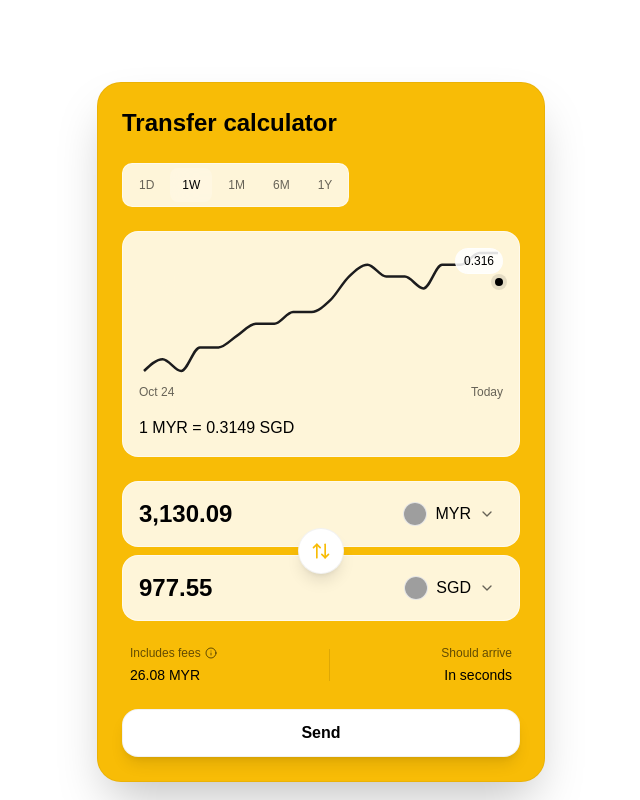
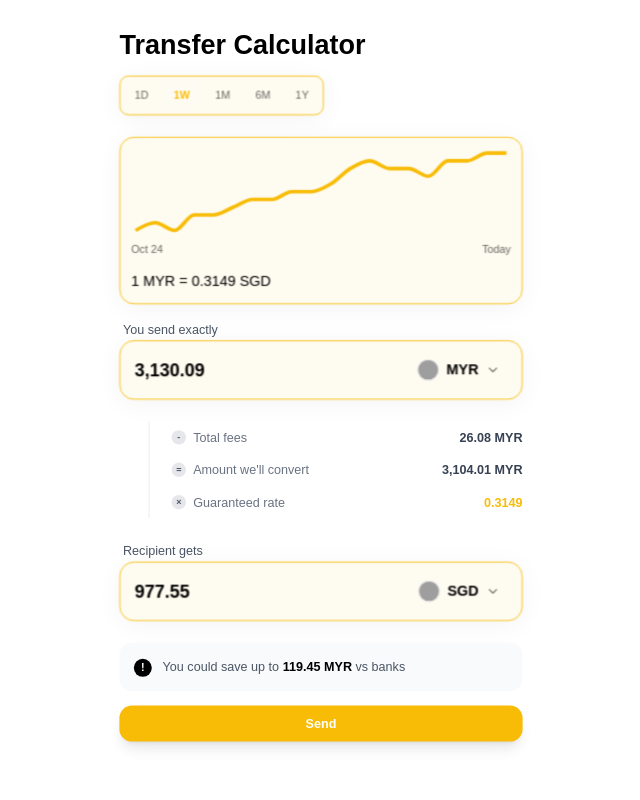
Before and after one commit to derek2403/currency-exchange-box, a Next.js app: page / in a window 1280 px wide. Shown: the whole page, without its empty margins (319-959 px from the left). Built offline with nearby package versions, Linux system fonts and the light colour scheme; grey boxes are pictures that could not be loaded.

Commit message:
updated UI to new version

```diff
--- a/components/CurrencySelect.js
+++ b/components/CurrencySelect.js
@@ -74,7 +74,7 @@ export function CurrencySelect({ isOpen, onClose, onSelect, selectedCurrency, tr
                     animate={{ opacity: 1, y: 0, scale: 1 }}
                     exit={{ opacity: 0, y: 10, scale: 0.95 }}
                     transition={{ duration: 0.2, ease: "easeOut" }}
-                    className="fixed z-50 glass rounded-xl shadow-2xl overflow-hidden flex flex-col"
+                    className="fixed z-50 dropdown-box bg-white overflow-hidden flex flex-col"
                     style={{
                         bottom: position.bottom,
                         left: position.left,
--- a/pages/index.js
+++ b/pages/index.js
@@ -4,7 +4,14 @@ import Image from "next/image";
 import { cn } from "@/lib/utils";
 import { Button } from "@/components/ui/button";
 import { ArrowUpDown, Info, ChevronDown } from "lucide-react";
-import { LineChart, Line, ResponsiveContainer, YAxis } from 'recharts';
+import {
+  LineChart,
+  XAxis,
+  YAxis,
+  ResponsiveContainer,
+  Tooltip,
+  Line,
+} from 'recharts';
 import { CurrencySelect } from "@/components/CurrencySelect";
 import { ToggleGroup, ToggleGroupItem } from '@/components/ui/toggle-group-1';
 
@@ -80,9 +87,9 @@ export default function TransferPage() {
       </Head>
 
       <div className="relative isolate grid h-dvh grid-rows-[auto,1fr] overflow-x-hidden overflow-y-auto lg:overflow-hidden bg-white">
-        <div className="flex items-center justify-center w-full h-full p-4 pt-20">
-          <div className="w-full max-w-md bg-[#F8BC06] rounded-3xl p-6 shadow-2xl border border-black/5">
-            <h1 className="text-2xl font-bold text-black mb-6">Transfer calculator</h1>
+        <div className="flex items-center justify-center w-full h-full p-4 pt-8 scale-90 origin-top">
+          <div className="w-full max-w-md bg-white">
+            <h1 className="text-3xl font-bold text-black mb-4">Transfer Calculator</h1>
 
             {/* Time Range Toggle */}
             <div className="flex mb-6">
@@ -94,38 +101,45 @@ export default function TransferPage() {
                 }}
                 className="glass p-1 rounded-lg"
               >
-                <ToggleGroupItem value="1D" className="data-[state=on]:bg-white/20 data-[state=on]:text-black text-black/60 hover:text-black transition-colors rounded-md px-3 py-1 text-xs">1D</ToggleGroupItem>
-                <ToggleGroupItem value="1W" className="data-[state=on]:bg-white/20 data-[state=on]:text-black text-black/60 hover:text-black transition-colors rounded-md px-3 py-1 text-xs">1W</ToggleGroupItem>
-                <ToggleGroupItem value="1M" className="data-[state=on]:bg-white/20 data-[state=on]:text-black text-black/60 hover:text-black transition-colors rounded-md px-3 py-1 text-xs">1M</ToggleGroupItem>
-                <ToggleGroupItem value="6M" className="data-[state=on]:bg-white/20 data-[state=on]:text-black text-black/60 hover:text-black transition-colors rounded-md px-3 py-1 text-xs">6M</ToggleGroupItem>
-                <ToggleGroupItem value="1Y" className="data-[state=on]:bg-white/20 data-[state=on]:text-black text-black/60 hover:text-black transition-colors rounded-md px-3 py-1 text-xs">1Y</ToggleGroupItem>
+                <ToggleGroupItem value="1D" className="data-[state=on]:bg-white/20 data-[state=on]:text-[#F8BC06] data-[state=on]:font-bold text-black/60 hover:text-black transition-colors rounded-md px-3 py-1 text-xs">1D</ToggleGroupItem>
+                <ToggleGroupItem value="1W" className="data-[state=on]:bg-white/20 data-[state=on]:text-[#F8BC06] data-[state=on]:font-bold text-black/60 hover:text-black transition-colors rounded-md px-3 py-1 text-xs">1W</ToggleGroupItem>
+                <ToggleGroupItem value="1M" className="data-[state=on]:bg-white/20 data-[state=on]:text-[#F8BC06] data-[state=on]:font-bold text-black/60 hover:text-black transition-colors rounded-md px-3 py-1 text-xs">1M</ToggleGroupItem>
+                <ToggleGroupItem value="6M" className="data-[state=on]:bg-white/20 data-[state=on]:text-[#F8BC06] data-[state=on]:font-bold text-black/60 hover:text-black transition-colors rounded-md px-3 py-1 text-xs">6M</ToggleGroupItem>
+                <ToggleGroupItem value="1Y" className="data-[state=on]:bg-white/20 data-[state=on]:text-[#F8BC06] data-[state=on]:font-bold text-black/60 hover:text-black transition-colors rounded-md px-3 py-1 text-xs">1Y</ToggleGroupItem>
               </ToggleGroup>
             </div>
 
             {/* Chart Section */}
-            <div className="mb-6 glass rounded-2xl p-4">
-              <div className="h-32 w-full relative">
+            <div className="mb-4 glass rounded-2xl p-3">
+              <div className="h-24 w-full relative">
                 {isMounted && (
                   <ResponsiveContainer width="100%" height="100%">
                     <LineChart data={data}>
+                      <Tooltip
+                        contentStyle={{
+                          backgroundColor: '#F8BC06',
+                          border: 'none',
+                          borderRadius: '8px',
+                          color: 'white',
+                          fontWeight: 'bold',
+                          fontSize: '12px',
+                          padding: '4px 8px'
+                        }}
+                        itemStyle={{ color: 'white' }}
+                        cursor={{ stroke: 'black', strokeWidth: 1, strokeDasharray: '4 4' }}
+                      />
                       <Line
                         type="monotone"
                         dataKey="value"
-                        stroke="#1c1c1e"
-                        strokeWidth={2.5}
+                        stroke="#F8BC06"
+                        strokeWidth={4}
                         dot={false}
+                        activeDot={{ r: 6, fill: '#F8BC06', stroke: 'white', strokeWidth: 2 }}
                       />
                       <YAxis domain={['dataMin', 'dataMax']} hide />
                     </LineChart>
                   </ResponsiveContainer>
                 )}
-                {/* Current Rate Indicator */}
-                <div className="absolute top-0 right-0 flex flex-col items-end">
-                  <div className="glass text-black text-xs px-2 py-1 rounded-full mb-1 font-medium">
-                    0.316
-                  </div>
-                  <div className="w-2 h-2 bg-black rounded-full ring-4 ring-black/10"></div>
-                </div>
               </div>
 
               <div className="flex justify-between text-xs text-black/60 mt-2">
@@ -139,19 +153,22 @@ export default function TransferPage() {
             </div>
 
             {/* Input Section */}
-            <div className="relative space-y-2">
+            <div className="relative space-y-6">
               {/* From Input */}
-              <div className="glass rounded-2xl p-4 flex items-center justify-between group focus-within:ring-1 focus-within:ring-black/20 transition-all">
+              <div className="space-y-2">
+                <label className="text-sm font-medium text-gray-600 ml-1">You send exactly</label>
+                <div className="glass rounded-2xl p-4 flex items-center justify-between group focus-within:ring-2 focus-within:ring-[#F8BC06]/50 transition-all">
                   <input
                     type="text"
                     value={amount}
                     onChange={(e) => setAmount(e.target.value)}
-                  className="bg-transparent text-black text-2xl font-semibold outline-none w-full placeholder:text-black/40"
+                    className="bg-transparent text-black text-xl font-bold outline-none w-full placeholder:text-black/40"
                   />
+                  <div className="flex items-center gap-2">
                     <button
                       ref={fromTriggerRef}
                       onClick={() => setIsFromOpen(!isFromOpen)}
-                  className="flex items-center gap-2 text-black font-medium hover:bg-black/5 px-2 py-1 rounded-lg transition-colors"
+                      className="flex items-center gap-2 text-black font-bold hover:bg-black/5 px-2 py-1 rounded-lg transition-colors"
                     >
                       <div className="w-6 h-6 rounded-full overflow-hidden relative flex items-center justify-center bg-white border border-black/10">
                         <Image
@@ -164,7 +181,7 @@ export default function TransferPage() {
                       {fromCurrency.code}
                       <ChevronDown className="w-4 h-4 text-black/60" />
                     </button>
-
+                  </div>
                   <CurrencySelect
                     isOpen={isFromOpen}
                     onClose={() => setIsFromOpen(false)}
@@ -173,29 +190,53 @@ export default function TransferPage() {
                     triggerRef={fromTriggerRef}
                   />
                 </div>
+              </div>
 
-              {/* Swap Button */}
-              <div className="absolute left-1/2 top-1/2 -translate-x-1/2 -translate-y-1/2 z-10">
-                <button
-                  onClick={handleSwap}
-                  className="bg-white rounded-full p-3 shadow-lg hover:scale-105 transition-all border border-black/5"
-                >
-                  <ArrowUpDown className="w-5 h-5 text-[#F8BC06]" />
-                </button>
+              {/* Fee Breakdown / Timeline */}
+              <div className="pl-6 border-l-2 border-gray-100 ml-8 space-y-4 py-2 relative">
+                {/* Fee */}
+                <div className="flex justify-between items-center text-sm">
+                  <div className="flex items-center gap-2">
+                    <div className="w-4 h-4 rounded-full bg-gray-200 flex items-center justify-center text-[10px] text-gray-600 font-bold">-</div>
+                    <span className="text-gray-500">Total fees</span>
+                  </div>
+                  <span className="font-semibold text-gray-700">26.08 {fromCurrency.code}</span>
+                </div>
+
+                {/* Amount to Convert */}
+                <div className="flex justify-between items-center text-sm">
+                  <div className="flex items-center gap-2">
+                    <div className="w-4 h-4 rounded-full bg-gray-200 flex items-center justify-center text-[10px] text-gray-600 font-bold">=</div>
+                    <span className="text-gray-500">Amount we'll convert</span>
+                  </div>
+                  <span className="font-semibold text-gray-700">3,104.01 {fromCurrency.code}</span>
+                </div>
+
+                {/* Rate */}
+                <div className="flex justify-between items-center text-sm">
+                  <div className="flex items-center gap-2">
+                    <div className="w-4 h-4 rounded-full bg-gray-200 flex items-center justify-center text-[10px] text-gray-600 font-bold">×</div>
+                    <span className="text-gray-500">Guaranteed rate</span>
+                  </div>
+                  <span className="font-semibold text-[#F8BC06]">0.3149</span>
+                </div>
               </div>
 
               {/* To Input */}
-              <div className="glass rounded-2xl p-4 flex items-center justify-between group focus-within:ring-1 focus-within:ring-black/20 transition-all">
+              <div className="space-y-2">
+                <label className="text-sm font-medium text-gray-600 ml-1">Recipient gets</label>
+                <div className="glass rounded-2xl p-4 flex items-center justify-between group focus-within:ring-2 focus-within:ring-[#F8BC06]/50 transition-all">
                   <input
                     type="text"
                     value={convertedAmount}
                     onChange={(e) => setConvertedAmount(e.target.value)}
-                  className="bg-transparent text-black text-2xl font-semibold outline-none w-full placeholder:text-black/40"
+                    className="bg-transparent text-black text-xl font-bold outline-none w-full placeholder:text-black/40"
                   />
+                  <div className="flex items-center gap-2">
                     <button
                       ref={toTriggerRef}
                       onClick={() => setIsToOpen(!isToOpen)}
-                  className="flex items-center gap-2 text-black font-medium hover:bg-black/5 px-2 py-1 rounded-lg transition-colors"
+                      className="flex items-center gap-2 text-black font-bold hover:bg-black/5 px-2 py-1 rounded-lg transition-colors"
                     >
                       <div className="w-6 h-6 rounded-full overflow-hidden relative flex items-center justify-center bg-white border border-black/10">
                         <Image
@@ -208,7 +249,7 @@ export default function TransferPage() {
                       {toCurrency.code}
                       <ChevronDown className="w-4 h-4 text-black/60" />
                     </button>
-
+                  </div>
                   <CurrencySelect
                     isOpen={isToOpen}
                     onClose={() => setIsToOpen(false)}
@@ -218,24 +259,18 @@ export default function TransferPage() {
                   />
                 </div>
               </div>
+            </div>
 
-            {/* Info Section */}
-            <div className="flex justify-between items-center mt-6 px-2">
-              <div className="flex flex-col gap-1">
-                <div className="flex items-center gap-1 text-black/60 text-xs">
-                  Includes fees <Info className="w-3 h-3" />
-                </div>
-                <div className="text-black text-sm">26.08 {fromCurrency.code}</div>
-              </div>
-              <div className="w-px h-8 bg-black/10"></div>
-              <div className="flex flex-col gap-1 text-right">
-                <div className="text-black/60 text-xs">Should arrive</div>
-                <div className="text-black text-sm">In seconds</div>
-              </div>
+
+
+            {/* Savings Info */}
+            <div className="mt-6 p-4 bg-gray-50 rounded-xl text-sm text-gray-600 flex items-start gap-3">
+              <div className="w-5 h-5 rounded-full bg-black text-white flex items-center justify-center text-xs font-bold mt-0.5">!</div>
+              <p>You could save up to <span className="font-bold text-black">119.45 MYR</span> vs banks</p>
             </div>
 
             {/* Send Button */}
-            <Button className="w-full mt-6 bg-white hover:bg-white/90 text-black font-bold h-12 rounded-2xl text-base shadow-lg border border-black/5">
+            <Button className="w-full mt-4 bg-[#F8BC06] hover:bg-[#E5AD05] text-white font-bold h-10 rounded-xl text-sm shadow-lg transition-colors duration-300">
               Send
             </Button>
 
--- a/styles/globals.css
+++ b/styles/globals.css
@@ -243,8 +243,17 @@ body {
 }
 
 .glass {
-  background: rgba(255, 255, 255, 0.85);
+  background: rgba(253, 248, 230, 0.6);
   backdrop-filter: blur(32px);
   -webkit-backdrop-filter: blur(32px);
-  border: 1px solid rgba(255, 255, 255, 0.5);
+  border: 1px solid #F8BC06;
+  box-shadow: 0 4px 30px rgba(0, 0, 0, 0.05);
 }
+
+.dropdown-box {
+  background-color: #ffffff !important;
+  background: #ffffff !important;
+  border: none;
+  box-shadow: 0 10px 40px rgba(0, 0, 0, 0.1);
+  border-radius: 0.75rem;
+}
```
Lines whose indentation alone changed are shown as unchanged.
